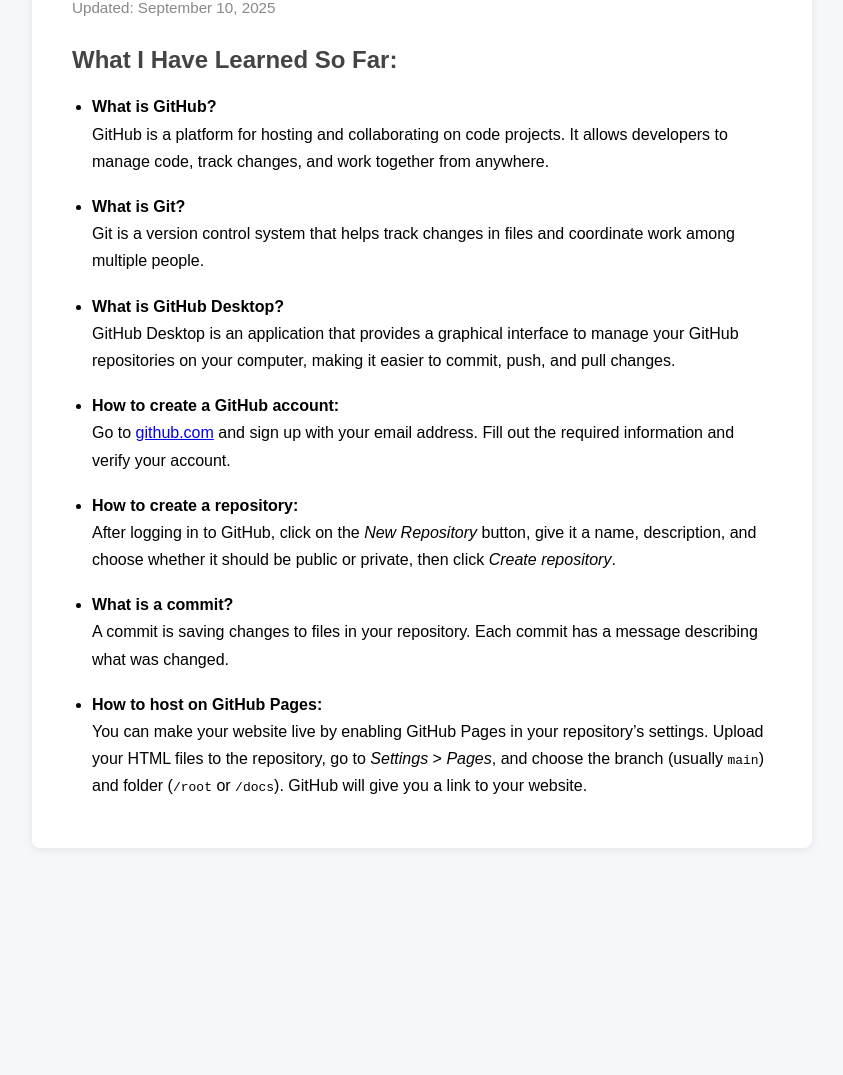
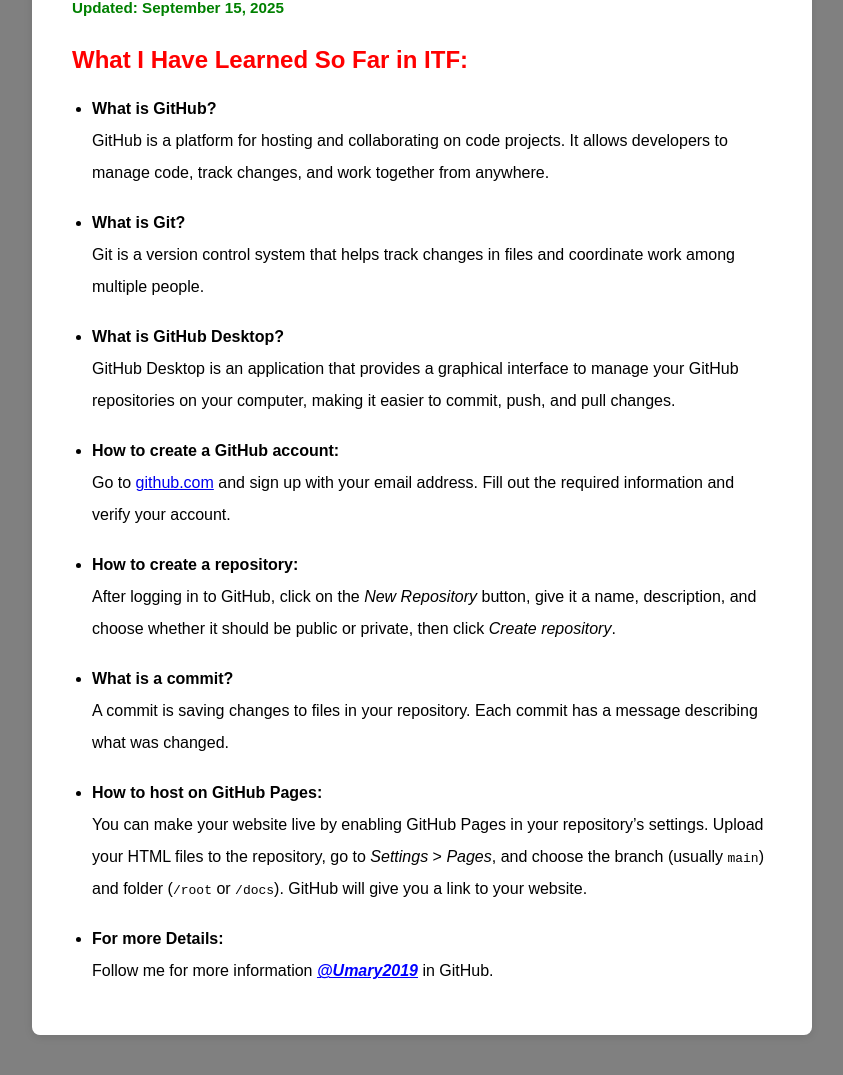
Before and after one commit to Umary2019/firstp, a plain HTML site: page index.html in a window 1280 px wide. Shown: the part 145-1220 px from the top of the page, without its empty margins (218-1061 px from the left). Before the commit the page ends 1033 px from the top, so only its background shows below. Drawn offline with Linux system fonts and the light colour scheme.

Commit message:
Changing Backgroung
Making some changes in my page and adding contact info.

```diff
--- a/index.html
+++ b/index.html
@@ -3,11 +3,11 @@
 <head>
     <meta charset="UTF-8">
     <meta name="viewport" content="width=device-width, initial-scale=1.0">
-    <title>My Learning Progress</title>
+    <title>My Learning Progress in ITF</title>
     <style>
         body {
             font-family: Arial, sans-serif;
-            background: #f5f7fa;
+            background: gray;
             margin: 0;
             padding: 0;
         }
@@ -17,7 +17,7 @@
             background: #fff;
             padding: 30px 40px;
             border-radius: 8px;
-            box-shadow: 0 2px 8px rgba(0,0,0,0.08);
+            box-shadow: 0 2px 8px rgba(0,0,0,0.1);
         }
         h1 {
             color: #2d71f7;
@@ -25,21 +25,29 @@
             margin-bottom: 10px;
         }
         h2 {
-            color: #444;
+            color: red;
             margin-top: 30px;
             font-size: 1.5em;
         }
         ul {
-            line-height: 1.7;
+            line-height: 2;
             padding-left: 20px;
         }
         .date {
-            color: #888;
+            color: green;
             font-size: 0.95em;
             margin-bottom: 20px;
+            font-weight: bold;
         }
         li {
             margin-bottom: 18px;
+        }
+
+        span {
+            color: blue;
+            font-weight: bold;
+            text-decoration: underline;
+            font-style: italic;
         }
         @media (max-width: 900px) {
             .container {
@@ -69,9 +77,9 @@
 </head>
 <body>
     <div class="container">
-        <h1>My Learning Progress</h1>
-        <div class="date">Updated: September 10, 2025</div>
-        <h2>What I Have Learned So Far:</h2>
+        <h1>My Learning Progress in ITF</h1>
+        <div class="date">Updated: September 15, 2025</div>
+        <h2>What I Have Learned So Far in ITF:</h2>
         <ul>
             <li>
                 <strong>What is GitHub?</strong><br>
@@ -101,6 +109,10 @@
                 <strong>How to host on GitHub Pages:</strong><br>
                 You can make your website live by enabling GitHub Pages in your repository’s settings. Upload your HTML files to the repository, go to <em>Settings</em> &gt; <em>Pages</em>, and choose the branch (usually <code>main</code>) and folder (<code>/root</code> or <code>/docs</code>). GitHub will give you a link to your website.
             </li>
+            <li>
+                <strong>For more Details:</strong><br>
+                Follow me for more information <span>@Umary2019</span> in GitHub.
+            </li>
         </ul>
     </div>
 </body>
```
